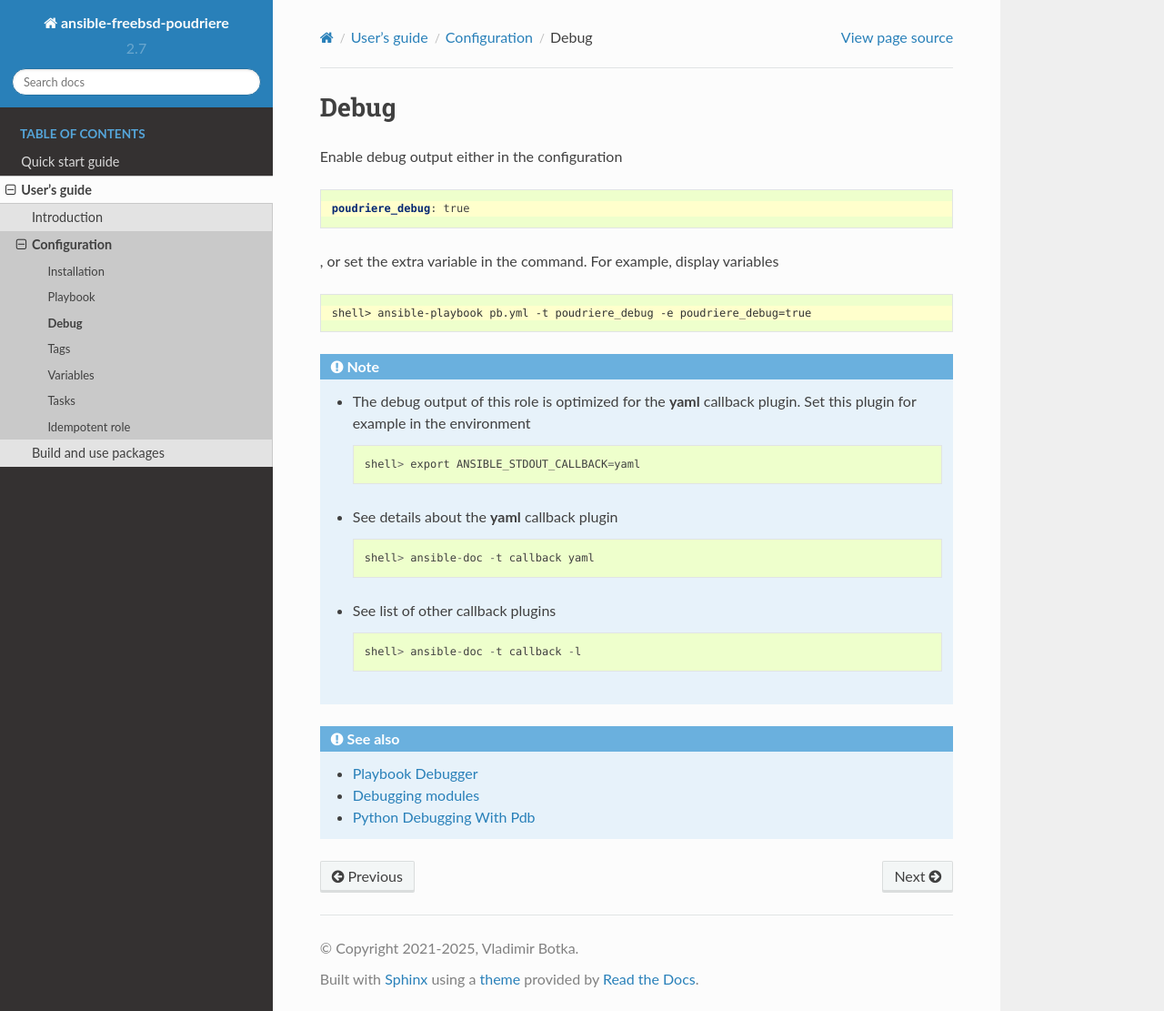
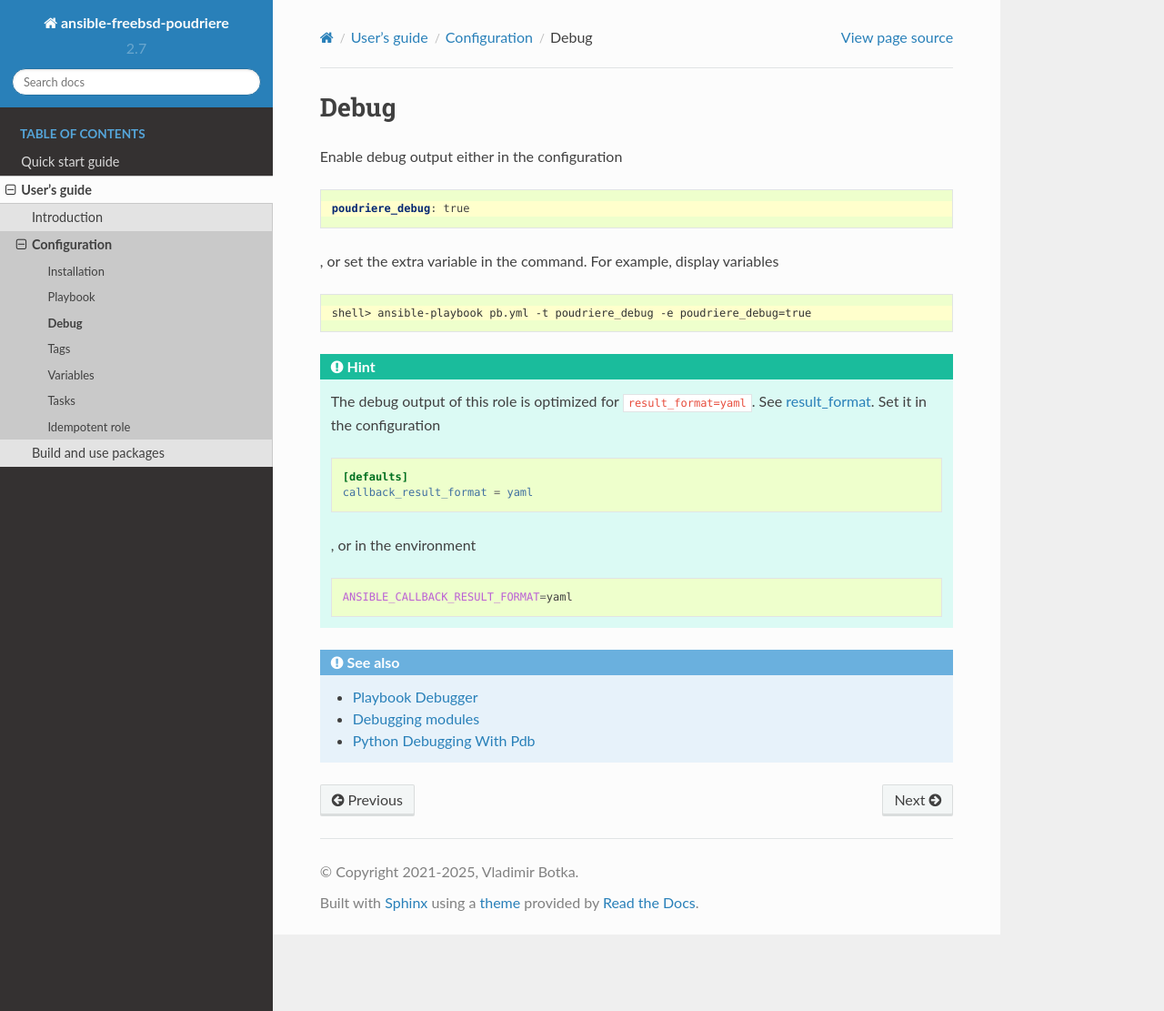
Before and after one commit to vbotka/ansible-freebsd-poudriere, a Sphinx documentation site: the page built from docs/source/guide-conf-debug.rst, in a window 1280 px wide and 1111 px high. Shown: the whole window at 91% size. Built offline with Sphinx 7.4.7 and the Read the Docs theme 3.1.0, drawn with Linux system fonts in a browser that asks for light colours; some web fonts are replaced; pages that are not in the unit, such as notebooks, are missing from menus.

Commit message:
Updated docs. Hint: ANSIBLE_CALLBACK_RESULT_FORMAT=yaml

```diff
--- a/docs/source/guide-conf-debug.rst
+++ b/docs/source/guide-conf-debug.rst
@@ -17,23 +17,30 @@ Enable debug output either in the configuration
 
    shell> ansible-playbook pb.yml -t poudriere_debug -e poudriere_debug=true
 
-.. note::
+.. hint::
 
-   * The debug output of this role is optimized for the **yaml** callback plugin. Set this plugin
-     for example in the environment ::
+   The debug output of this role is optimized for ``result_format=yaml``. See
+   `result_format`_. Set it in the configuration
 
-        shell> export ANSIBLE_STDOUT_CALLBACK=yaml
+   .. code:: ini
 
-   * See details about the **yaml** callback plugin ::
+      [defaults]
+      callback_result_format = yaml
 
-        shell> ansible-doc -t callback yaml
+   , or in the environment
 
-   * See list of other callback plugins ::
+   .. code:: bash
 
-        shell> ansible-doc -t callback -l
+      ANSIBLE_CALLBACK_RESULT_FORMAT=yaml
 
 .. seealso::
 
    * `Playbook Debugger <https://docs.ansible.com/ansible/latest/user_guide/playbooks_debugger.html>`_
    * `Debugging modules <https://docs.ansible.com/ansible/latest/dev_guide/debugging.html#debugging-modules>`_
    * `Python Debugging With Pdb <https://realpython.com/python-debugging-pdb/>`_
+
+
+.. _result_format: https://docs.ansible.com/ansible/latest/collections/ansible/builtin/default_callback.html#parameter-result_format
+.. _Playbook Debugger: https://docs.ansible.com/ansible/latest/user_guide/playbooks_debugger.html
+.. _Debugging modules: https://docs.ansible.com/ansible/latest/dev_guide/debugging.html#debugging-modules
+.. _Python Debugging: With Pdb: https://realpython.com/python-debugging-pdb
```
